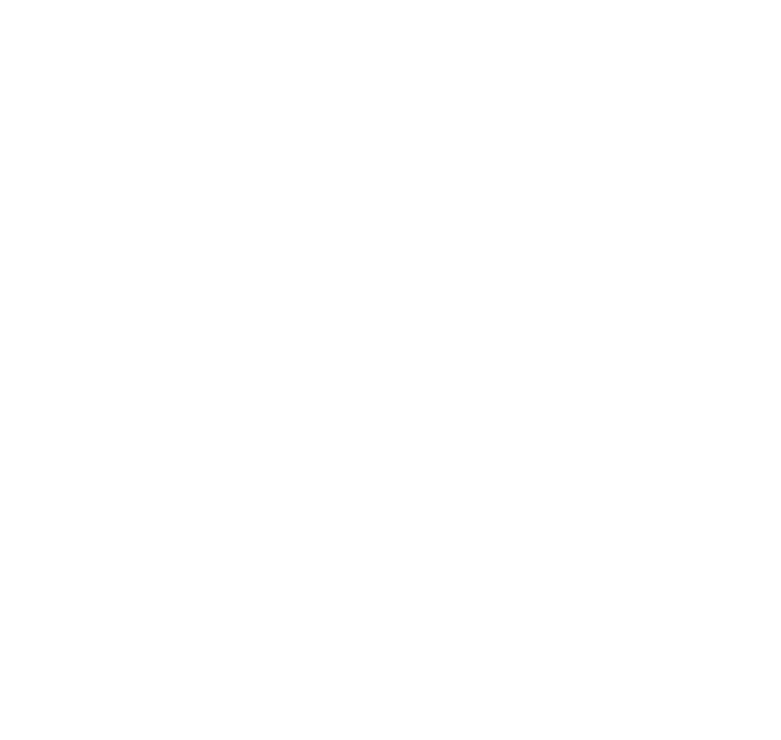
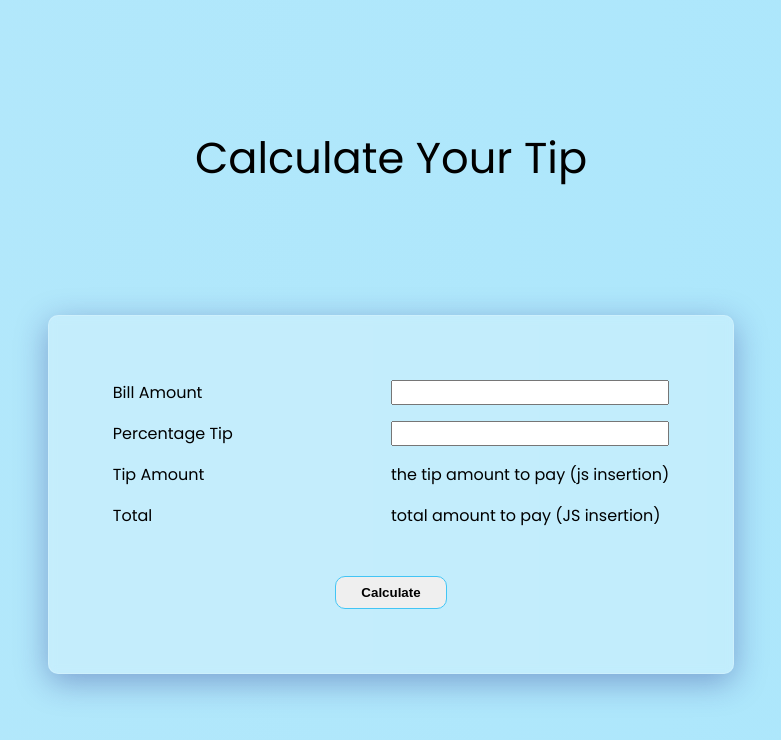
Before and after one commit to Dennisvw75/js-tipcalculator, a plain HTML site: page index.html in a window 1280 px wide. Shown: the whole page, without its empty margins (249-1030 px from the left). Drawn offline with Linux system fonts and the light colour scheme.

Commit message:
Completed the front end

```diff
--- a/app.js
+++ b/app.js
@@ -1 +1 @@
-console.log('Hello');
+console.log('Helloohhhh');
--- a/index.html
+++ b/index.html
@@ -4,10 +4,53 @@
     <meta charset="UTF-8" />
     <meta http-equiv="X-UA-Compatible" content="IE=edge" />
     <meta name="viewport" content="width=device-width, initial-scale=1.0" />
+    <link rel="preconnect" href="https://fonts.gstatic.com" />
+    <link
+      href="https://fonts.googleapis.com/css2?family=Poppins:wght@300;400;700&display=swap"
+      rel="stylesheet"
+    />
     <link rel="stylesheet" href="style.css" />
     <title>Tip Calculator</title>
   </head>
   <body>
+    <div class="container">
+      <h1>Calculate Your Tip</h1>
+      <form class="form">
+        <div class="form__group">
+          <label class="form__label-bill-amount" for="billamount"
+            >Bill Amount</label
+          >
+          <input
+            class="form__input-bill-amount"
+            type="number"
+            name="billamount"
+            id="billamount"
+          />
+        </div>
+        <div class="form__group">
+          <label class="form__label-percentage-tip" for="percentagetip"
+            >Percentage Tip</label
+          >
+          <input
+            class="form__input-percentage-tip"
+            type="number"
+            name="percentagetip"
+            id="percentagetip"
+          />
+        </div>
+        <div class="form__group">
+          <label class="form__label-tip-amount" for="tipamount"
+            >Tip Amount</label
+          >
+          <p class="form__tip-amount">the tip amount to pay (js insertion)</p>
+        </div>
+        <div class="form__group">
+          <label for="total">Total</label>
+          <p class="form__total">total amount to pay (JS insertion)</p>
+        </div>
+        <button class="form__button">Calculate</button>
+      </form>
+    </div>
     <script src="app.js"></script>
   </body>
 </html>
--- a/style.css
+++ b/style.css
@@ -0,0 +1,72 @@
+* {
+  margin: 0;
+  padding: 0;
+  box-sizing: border-box;
+}
+
+body {
+  background: linear-gradient(
+    to right,
+    rgba(66, 197, 245, 0.4),
+    rgba(47, 194, 247, 0.4)
+  );
+  font-family: 'Poppins', sans-serif;
+  font-size: 100%;
+}
+
+.container {
+  height: 100vh;
+  display: flex;
+  flex-direction: column;
+  justify-content: space-evenly;
+  align-items: center;
+}
+
+h1 {
+  font-weight: 400;
+  font-size: 2.7rem;
+}
+
+.form {
+  background: rgba(255, 255, 255, 0.25);
+  box-shadow: 0 8px 32px 0 rgba(31, 38, 135, 0.37);
+  backdrop-filter: blur(4px);
+  -webkit-backdrop-filter: blur(4px);
+  border-radius: 10px;
+  border: 1px solid rgba(255, 255, 255, 0.18);
+  padding: 4rem;
+  /* display: grid;
+  grid-template-columns: 1fr 1fr;
+  gap: 3rem; */
+  display: flex;
+  flex-direction: column;
+}
+.form__group {
+  display: grid;
+  grid-template-columns: 1fr 1fr;
+}
+
+.form__group:not(:last-child) {
+  margin-bottom: 1rem;
+}
+.form__label-bill-amount {
+}
+.form__label-percentage-tip {
+}
+
+.form__button {
+  margin: 0 auto;
+  margin-top: 2rem;
+  width: 20%;
+  padding: 0.5rem 0.4rem;
+  border-radius: 10px;
+  font-weight: 700;
+  border: 1px solid rgb(66, 197, 245);
+  cursor: pointer;
+  transition: all 0.3s ease-in-out;
+}
+.form__button:hover {
+  background: rgb(66, 197, 245);
+  color: #fff;
+  border: 1px solid #000;
+}
```
Also changed, not shown: 1 other file.
